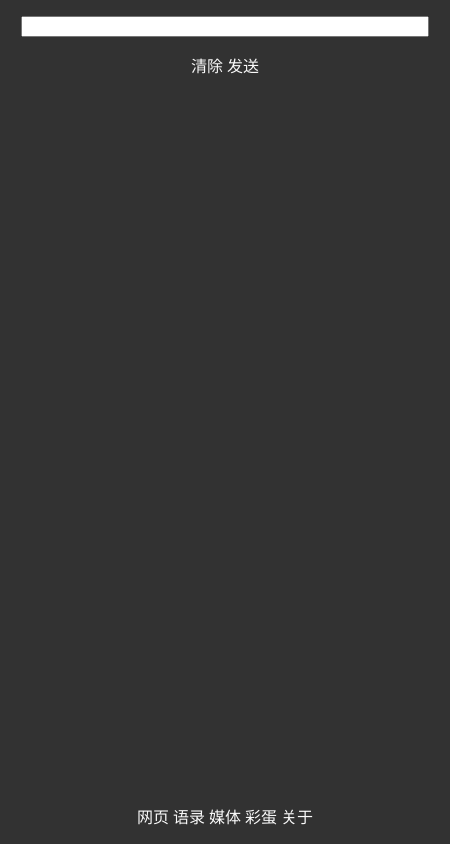
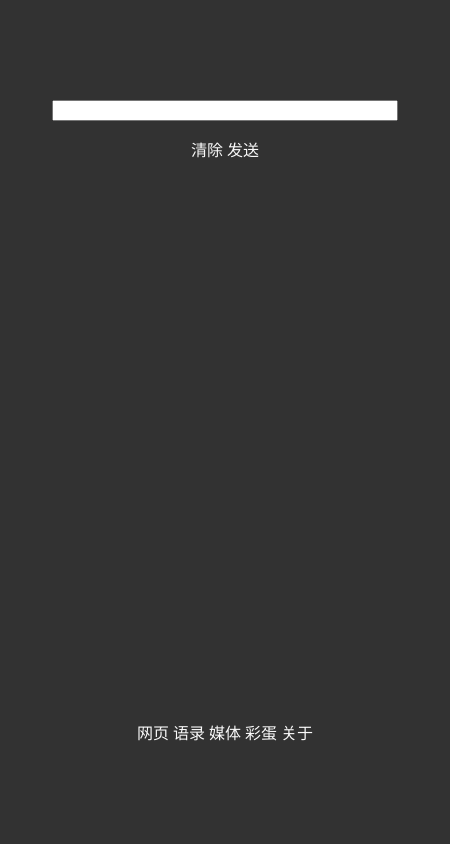
Before and after one commit to yunshaoyy/toolsbox-electron, an Electron app: page src/bar/index.html in a window 450 px wide. Drawn offline with Linux system fonts and the light colour scheme.

Commit message:
improve chat's layout

```diff
--- a/src/bar/index.html
+++ b/src/bar/index.html
@@ -6,7 +6,6 @@
     <style>
         body {
             background-color: rgb(50, 50, 50);
-            text-align: center;
         }
 
         a {
@@ -18,14 +17,22 @@
             color: rgb(250, 250, 250);
         }
 
+        #chat {
+            position: absolute;
+            top: 10%;
+            left: 0%;
+            right: 0%;
+            text-align: center;
+        }
+
         #input {
-            width: 400px;
-
+            width: 75%;
         }
 
         #toolsbar {
+            text-align: center;
             position: absolute;
-            bottom: 0%;
+            bottom: 10%;
             left: 0%;
             right: 0%;
         }
@@ -40,7 +47,7 @@
 <!--https://github.com/yunshaoyy-->
 
 <body>
-    <div>
+    <div id="chat">
         <p></p>
         <input type="text" id="input">
         <p id="response"></p>
```
